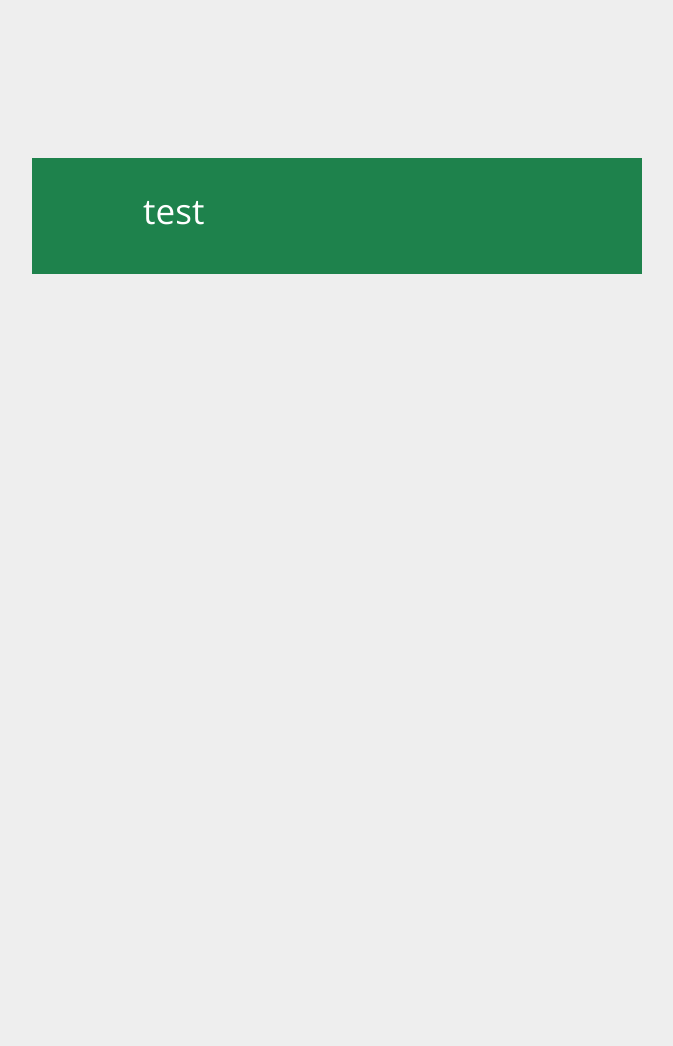
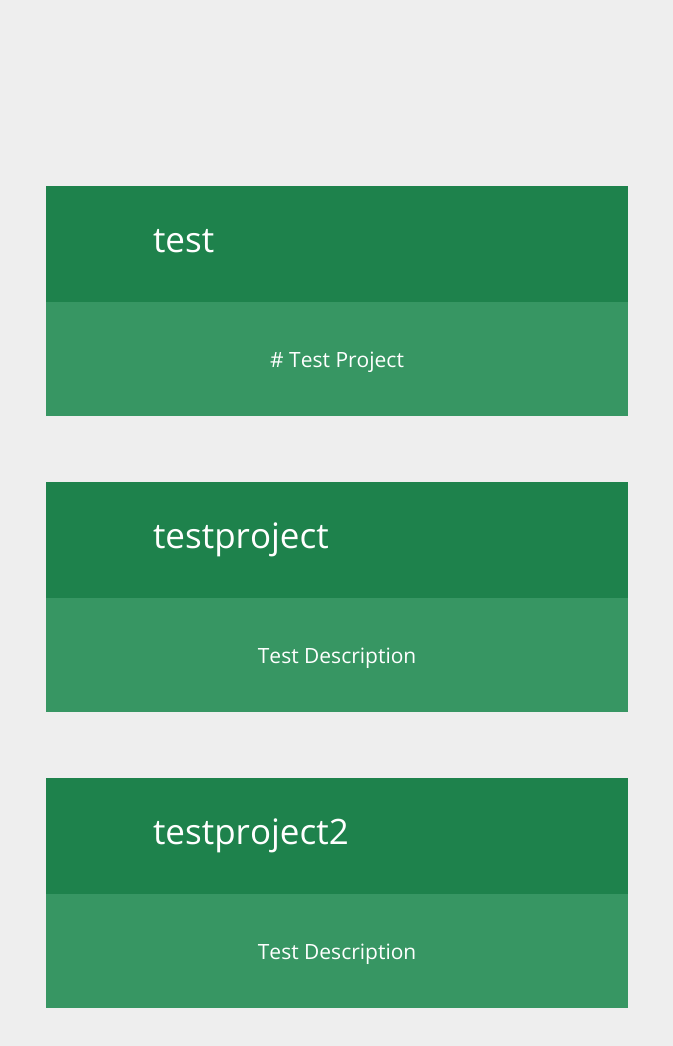
Before and after one commit to purrcat259/digitalcat, a Flask app: page /projects in a window 1280 px wide. Shown: the part 86-1132 px from the top of the page, without its empty margins (303-976 px from the left). Before the commit the page ends 360 px from the top, so only its background shows below. Run offline with Flask 2, Linux system fonts and the light colour scheme; some libraries are stand-ins or nearby versions.

Commit message:
Added descriptions to list display

```diff
--- a/main.py
+++ b/main.py
@@ -1,15 +1,51 @@
 import markdown
 import os
-from flask import Flask, render_template, send_from_directory
+from flask import Flask, render_template, send_from_directory, Markup
 
 app = Flask(__name__)
 
+article_data = []
+project_data = []
 
-def build_text_list(sub_folder=''):
-    path = os.path.join(os.getcwd(), 'static', 'text', sub_folder)
-    files = os.listdir(path=path)
-    # file_paths = [os.path.join(os.getcwd(), 'static', 'text', sub_folder, name) for name in files]
-    return files
+
+def cache_texts():
+    text_data = []
+    for text_type in ['articles', 'projects']:
+        path = os.path.join(os.getcwd(), 'static', 'text', text_type)
+        files = os.listdir(path=path)
+        for file in files:
+            file_path = os.path.join(os.getcwd(), 'static', 'text', text_type, file)
+            data = dict()
+            data['title'] = file.replace('.md', '')
+            data['type'] = text_type.replace('s', '')
+            data['path'] = file_path
+            with open(file_path, mode='r') as textfile:
+                text = textfile.readlines()
+                # Remove the first line and store it as the description
+                data['description'] = text.pop(0).strip()
+                # Store the rest as the contents
+                data['contents'] = ''
+                for line in text:
+                    data['contents'] += line
+                # print(data['contents'])
+                text_data.append(data)
+    global article_data
+    article_data = [data for data in text_data if data['type'] == 'article']
+    global project_data
+    project_data = [data for data in text_data if data['type'] == 'project']
+
+
+def return_requested_data(data_type='', title=''):
+    if data_type == 'article':
+        global article_data
+        for article in article_data:
+            if article['title'] == title:
+                return article
+    else:
+        global project_data
+        for project in project_data:
+            if project['title'] == title:
+                return project
 
 
 @app.route('/')
@@ -33,38 +69,38 @@ def get_file(filename):
 
 @app.route('/articles')
 def articles():
-    article_list = []
+    global article_data
+    article_names = [art['title'] for art in article_data]
     return render_template('list.html',
                            title='Articles',
                            item_type='article',
-                           items=article_list)
+                           items=article_names)
 
 
 @app.route('/article/<title>')
 def article(title):
-    contents = ''
+    contents = return_requested_data(data_type='article', title=title)
     return render_template('item.html',
                            title=title,
-                           type='article',
+                           item_type='article',
                            contents=contents)
 
 
 @app.route('/projects')
 def projects():
-    project_names = [name.replace('.md', '') for name in build_text_list(sub_folder='projects')]
-    print(project_names)
+    global project_data
     return render_template('list.html',
                            title='Projects',
                            item_type='project',
-                           items=project_names)
+                           items=project_data)
 
 
 @app.route('/project/<title>')
 def project(title):
-    contents = ''
+    contents = return_requested_data(data_type='project', title=title)
     return render_template('item.html',
                            title=title,
-                           type='project',
+                           item_type='project',
                            contents=contents)
 
 
@@ -198,5 +234,6 @@ def return_donation_amount_text(streamer_required):
 
 
 if __name__ == '__main__':
+    cache_texts()
     app.run(host='127.0.0.1', port=9000, debug=True)
     # app.run(host='0.0.0.0', port=9000, debug=False)
--- a/static/main.css
+++ b/static/main.css
@@ -99,7 +99,6 @@ a:active {
 .box {
   background-color: #1E824C;
   height: 250px;
-  margin-bottom: 5%;
 }
 
 .box-text {
@@ -123,7 +122,6 @@ a:active {
 .collection-box {
 	padding: 2em;
 	background-color: #1E824C;
-  margin-bottom: 5%;
 }
 
 .collection-box-text {
@@ -132,12 +130,6 @@ a:active {
   font-size: 250%;
   top: 25%;
   left: 15%;
-}
-
-.collection-box-explanation {
-  margin-top: 8%;
-  padding-left: 2em;
-  font-size: 150%;
 }
 
 /* Topic page */
--- /dev/null
+++ b/static/text/projects/testproject.md
@@ -0,0 +1,11 @@
+Test Description
+# Test Project
+
+This is some markdown right here.
+
+* list
+* all
+* the
+* things
+
+## That's all folks!
--- /dev/null
+++ b/static/text/projects/testproject2.md
@@ -0,0 +1,11 @@
+Test Description
+# Test Project
+
+This is some markdown right here.
+
+* list
+* all
+* the
+* things
+
+## That's all folks!
--- a/templates/item.html
+++ b/templates/item.html
@@ -1,10 +1,10 @@
 {% extends "layout.html" %}
 {% block content %}
     <div class="row">
-        <h1 class="header-text">{{ page_title }}</h1>
+        <h1 class="header-text">{{ contents.title }}</h1>
     </div>
+<!--
     {% for item_part in item_contents %}
-        <!-- Draw links inline, not on a separate row -->
         {% if 'www.' in item_part %}
 
         {% endif %}
@@ -42,4 +42,5 @@
         </div>
         <div class="col-md-4"></div>
     </div>
+    -->
 {% endblock %}
--- a/templates/list.html
+++ b/templates/list.html
@@ -24,15 +24,18 @@
                 <div class="col-md-6"></div>
             </div>
         {% elif item_type == 'project' %}
-            <div class="row">
+            <div class="row padded-row">
                 <div class="col-md-3"></div>
                 <div class="col-md-6">
-                    <a href="{{ url_for('project', title=item) }}">
+                    <a href="{{ url_for('project', title=item.title) }}">
                         <div class="collection-box">
                             <p class="collection-box-text hvr-grow">
-                                {{ item }}
+                                {{ item.title }}
                             </p>
                         </div>
+                        <p class="box-explanation">
+                            {{ item.description }}
+                        </p>
                     </a>
                 </div>
                 <div class="col-md-3"></div>
```
Also changed, not shown: templates/index.html (+6 -6 lines).
